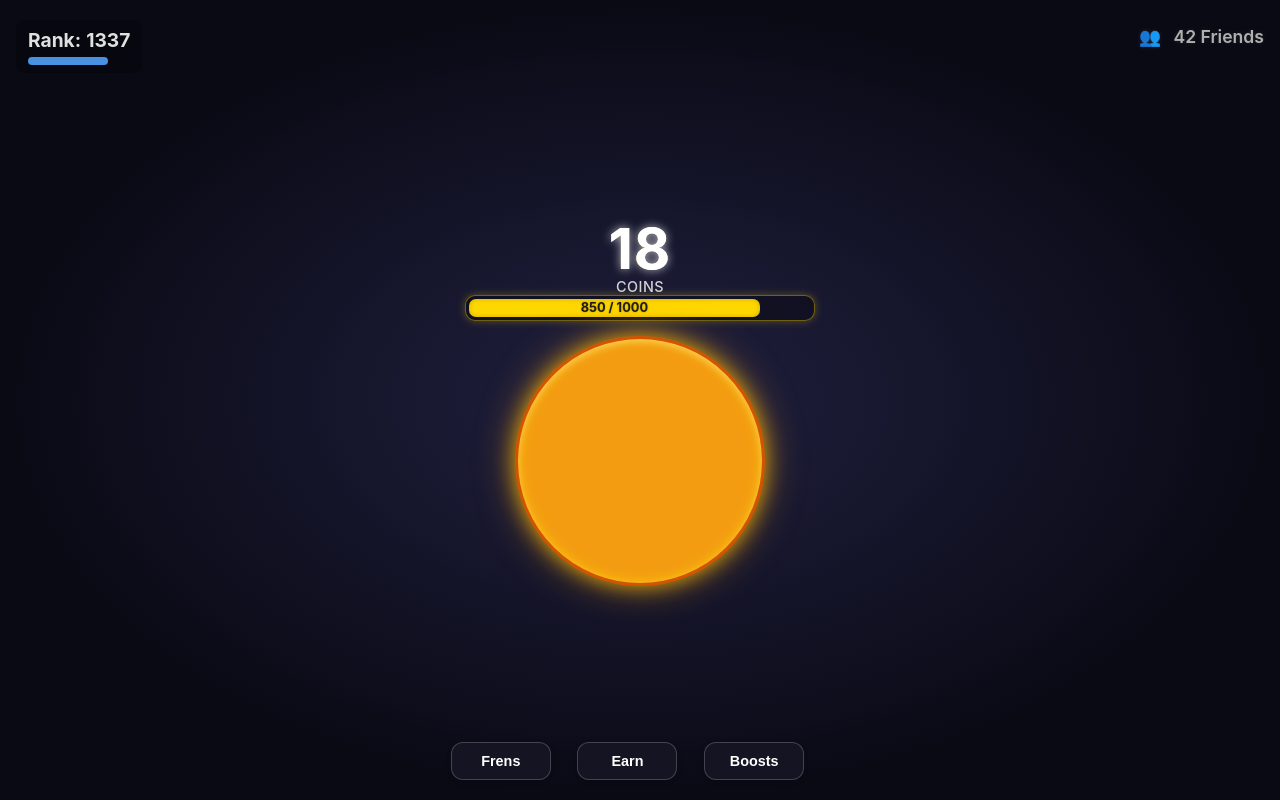
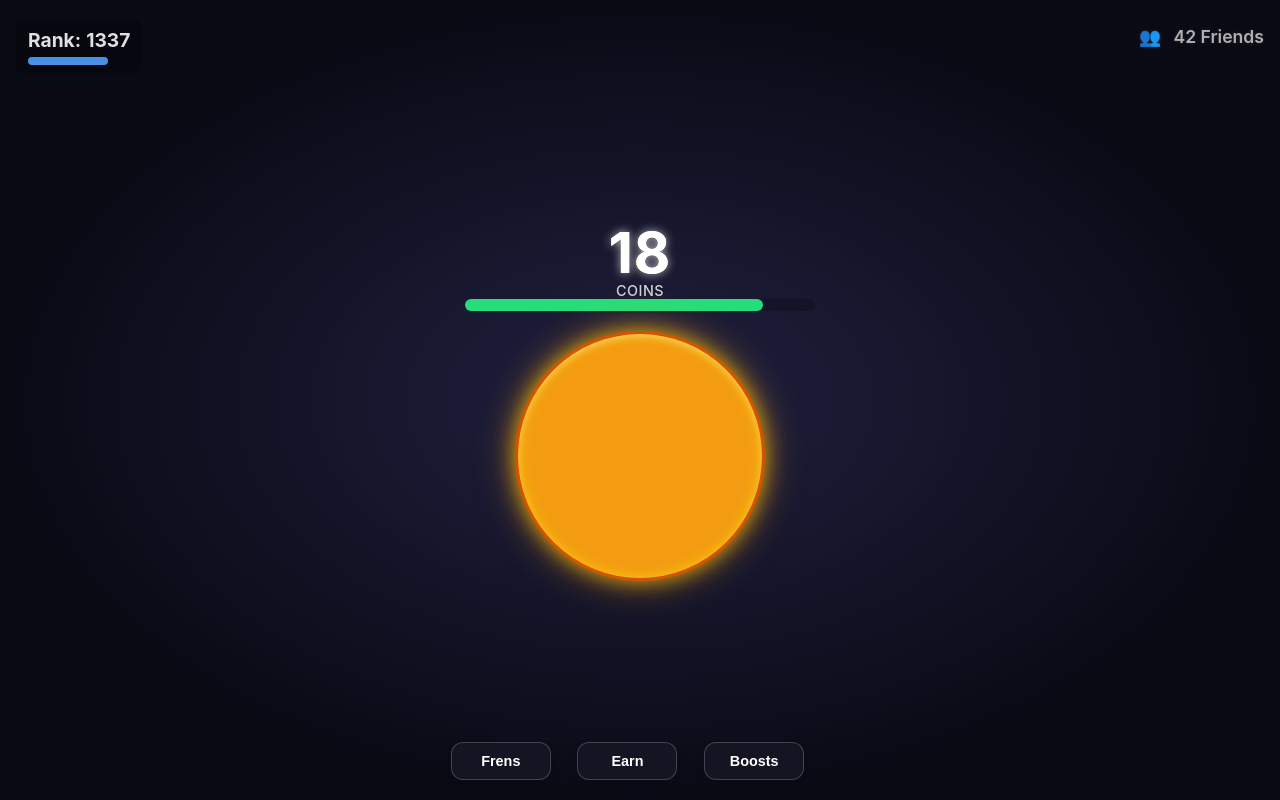
Before and after one commit to Azizjon003/magic-coin, a Next.js app: page / in a window 1280 px wide. Built offline with nearby package versions, Linux system fonts and the light colour scheme.

Commit message:
Refactor EnergyBar component styles for improved visual consistency; adjust background transparency, height, and fill color, and remove energy text display.

```diff
--- a/components/EnergyBar.tsx
+++ b/components/EnergyBar.tsx
@@ -13,37 +13,24 @@ const EnergyBar: React.FC<EnergyBarProps> = ({ currentEnergy, maxEnergy }) => {
       style={{
         width: "80%",
         maxWidth: "350px",
-        backgroundColor: "rgba(0, 0, 0, 0.3)", // Dark, slightly transparent background
+        backgroundColor: "rgba(0, 0, 0, 0.2)", // Slightly more transparent track background
         borderRadius: "10px",
-        padding: "3px",
-        border: "1px solid rgba(255, 215, 0, 0.4)", // Gold-ish subtle border
-        boxShadow: "0 0 8px rgba(255, 215, 0, 0.3)", // Softer gold glow
-        marginBottom: "15px",
+        marginBottom: "20px", // Adjusted margin for spacing like in the image
+        height: "12px", // Made the bar thinner to match image
+        display: "flex", // Added to help align inner bar if needed, though not strictly necessary for this simple case
+        alignItems: "center", // Vertically center the fill if padding was present on inner
       }}
     >
       <div
         style={{
           width: `${energyPercentage}%`,
-          backgroundColor: "#FFD700", // Gold color for the energy fill
-          height: "18px",
-          borderRadius: "7px",
+          backgroundColor: "#25DE7A", // Notcoin-like green for the energy fill
+          height: "100%", // Fill the height of the container
+          borderRadius: "8px", // Slightly smaller border radius for the fill
           transition: "width 0.5s ease-in-out",
-          display: "flex",
-          alignItems: "center",
-          justifyContent: "center",
-          boxShadow: "inset 0 0 5px rgba(0,0,0,0.2)", // Inner shadow for depth
         }}
       >
-        <span
-          style={{
-            color: "#1A1A1D",
-            fontWeight: "bold",
-            fontSize: "0.8rem",
-            textShadow: "0 0 2px rgba(0,0,0,0.3)", // Slight text shadow
-          }}
-        >
-          {currentEnergy} / {maxEnergy}
-        </span>
+        {/* Removed energy text display */}
       </div>
     </div>
   );
```
